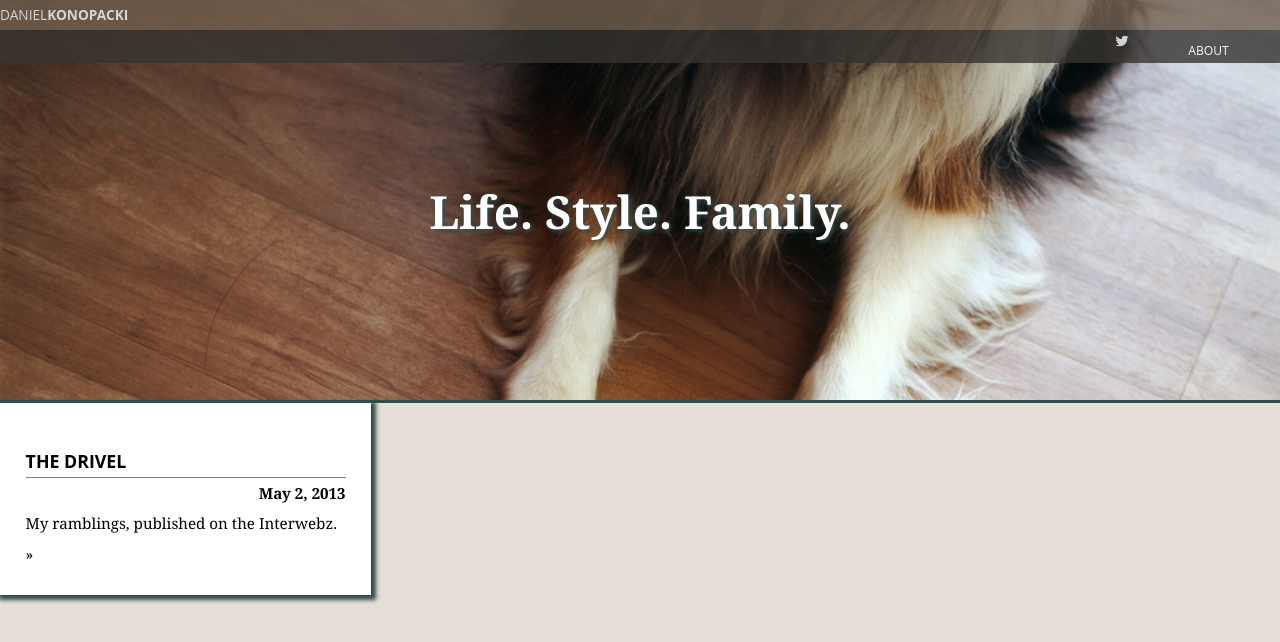
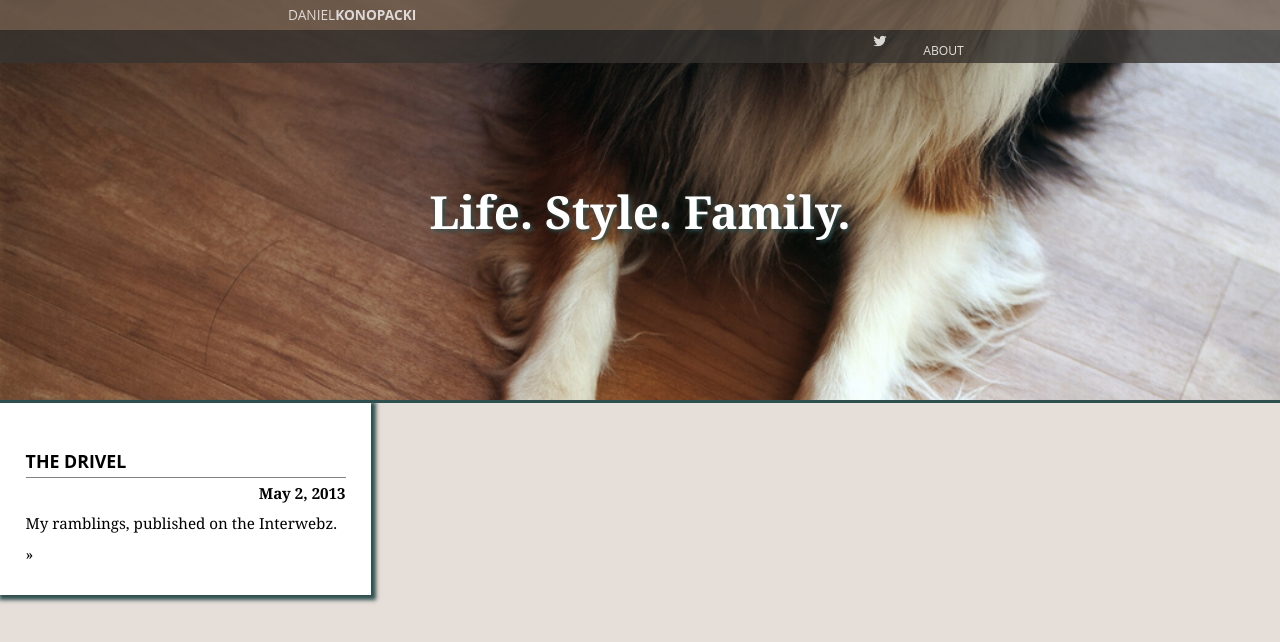
Before and after one commit to danielkonopacki/danielkonopacki.github.com, a Jekyll site: the page built from index.html, in a window 1280 px wide. Shown: the top 642 px of the page. Built offline with Jekyll 4.4.1, drawn with Linux system fonts in a browser that asks for light colours; Markdown is read by kramdown in place of the engine named in the settings.

Commit message:
Style changes

```diff
--- a/css/layout.css
+++ b/css/layout.css
@@ -83,3 +83,8 @@ html, body {
 .content-container {
   line-height: 2em;
 }
+
+#header .content-container {
+  width: 55%;
+  margin: 0 auto;
+}
```
Also changed, not shown: 1 other file.
